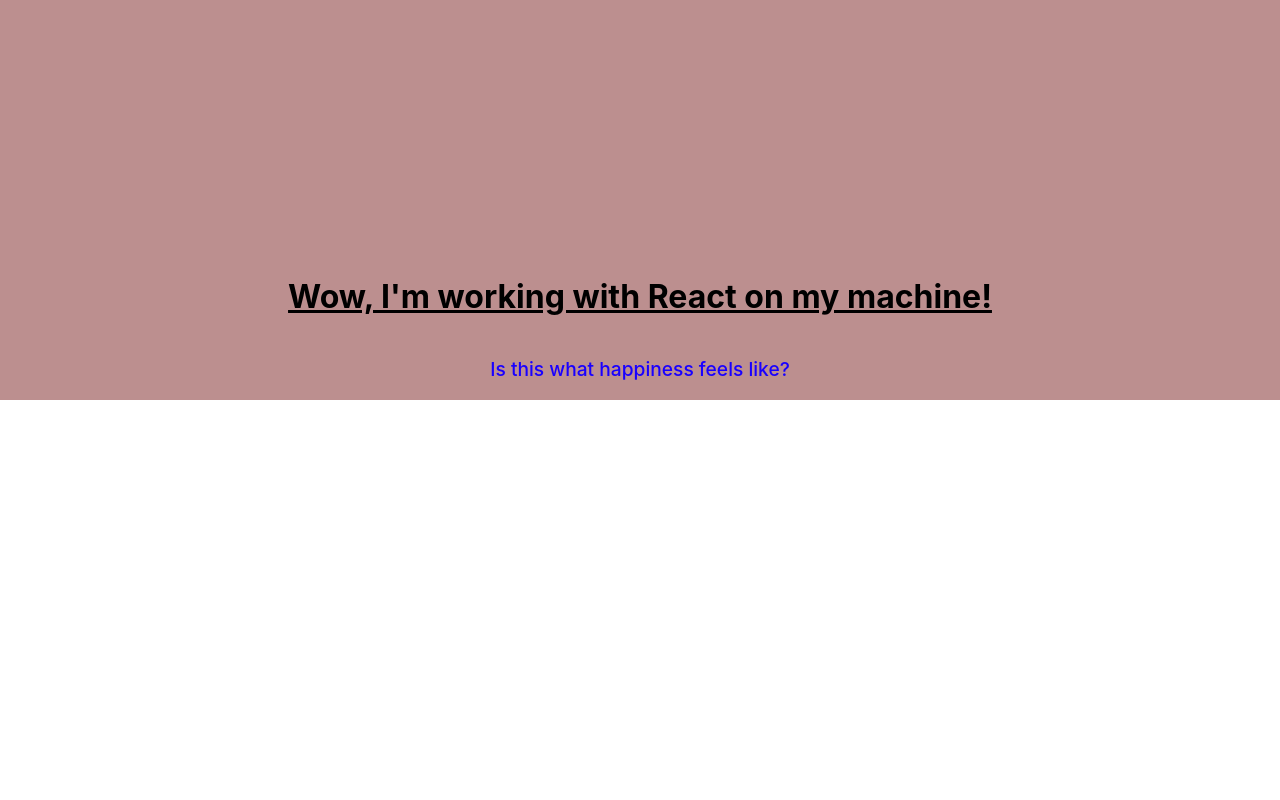
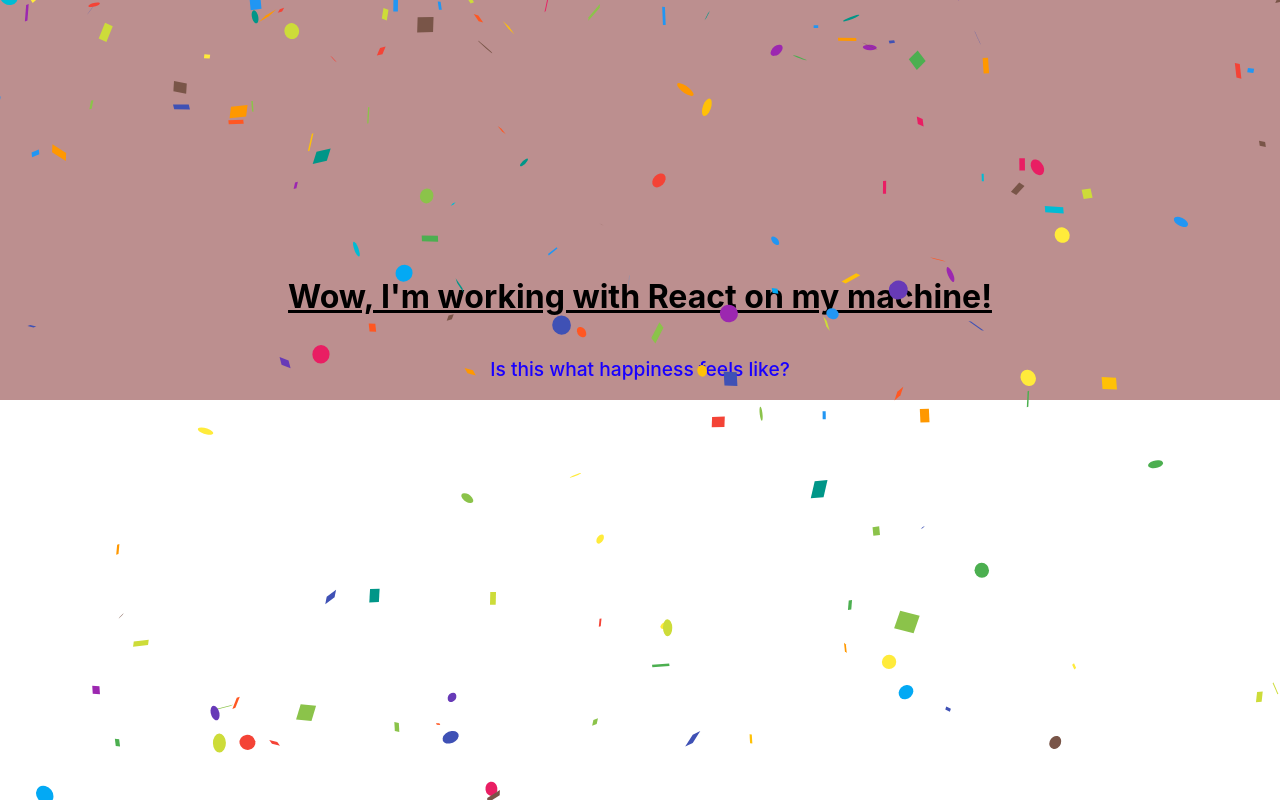
Before and after one commit to Marie-m-l/bonus-16-6_create-local-app, a React (Create React App) app: page / in a window 1280 px wide. Built offline with nearby package versions, Linux system fonts and the light colour scheme.

Commit message:
Correct spelling

```diff
--- a/src/App.js
+++ b/src/App.js
@@ -1,8 +1,10 @@
 import './App.css';
+import Confetti from 'react-confetti';
 
 function App() {
   return (
     <div className="App">
+      <Confetti />
       <h1>
         Wow, I'm working with React on my machine!
       </h1>
```
